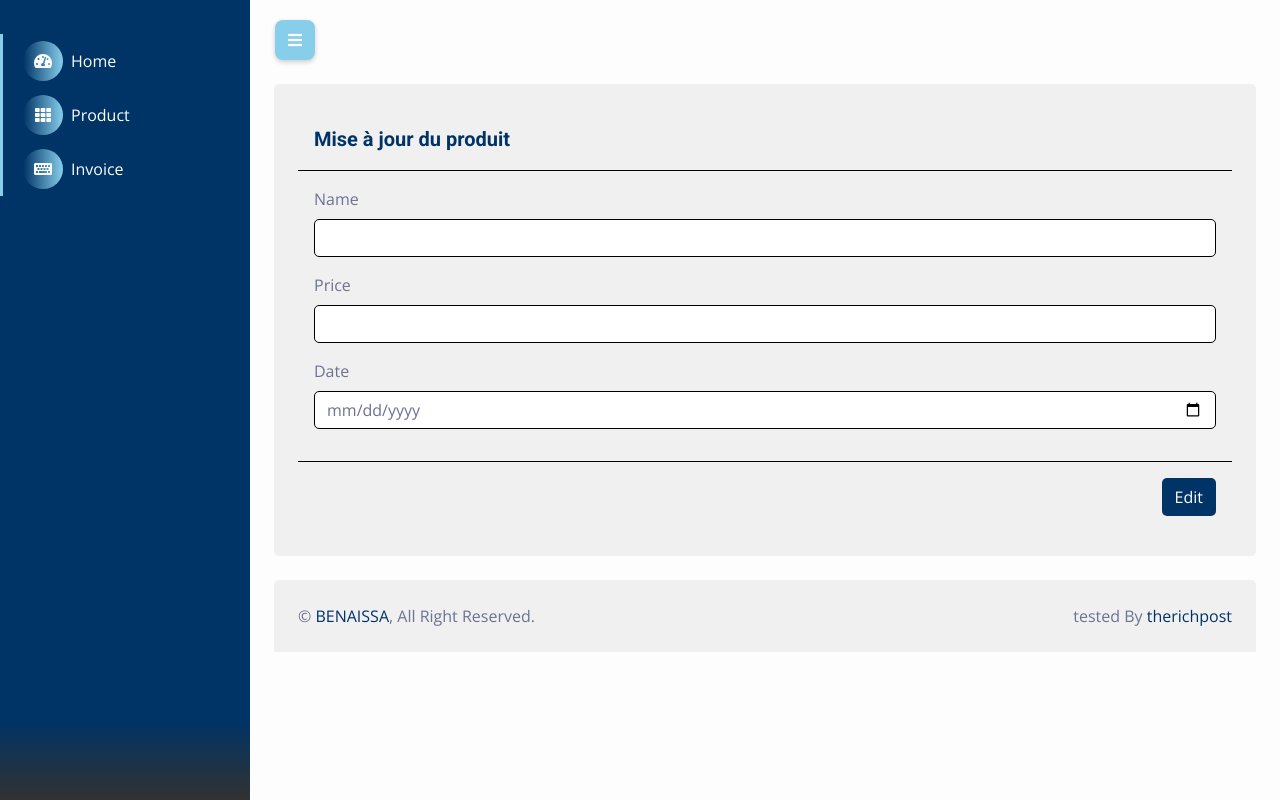
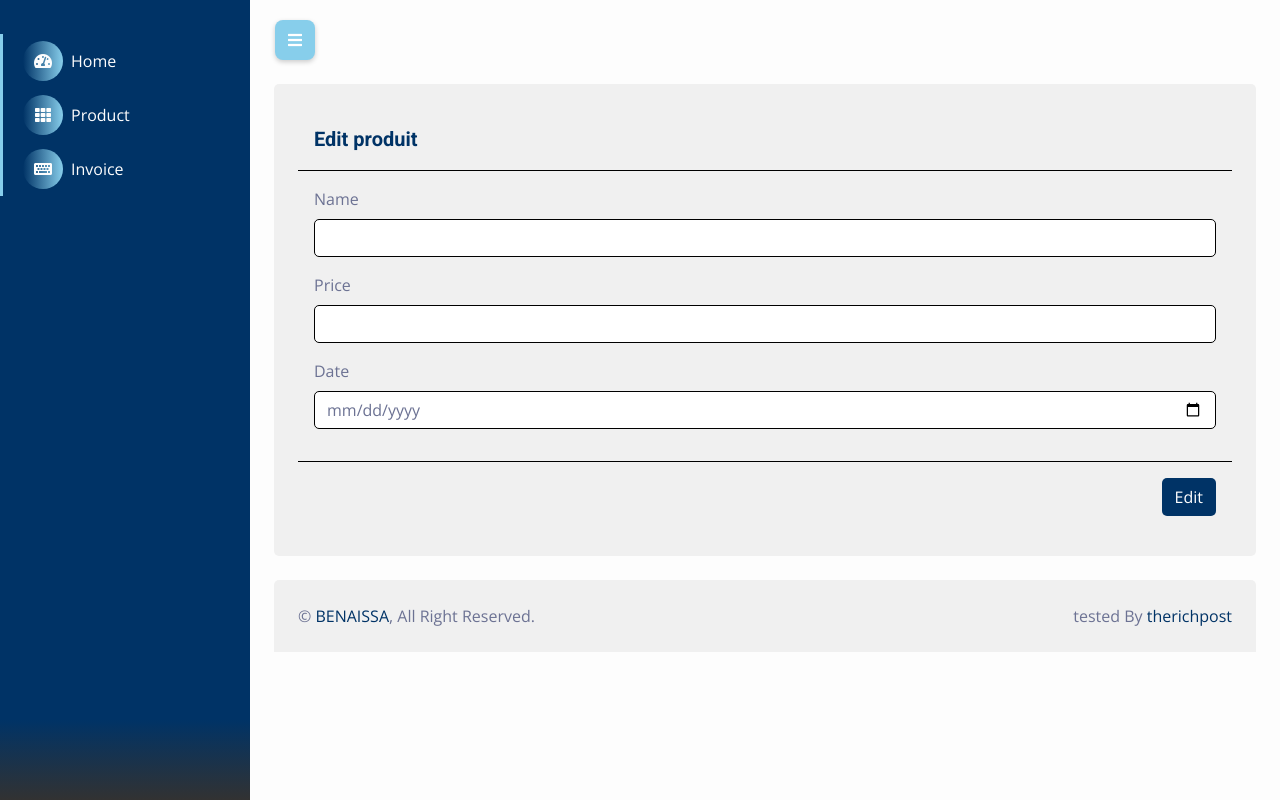
Before and after one commit to meriem582/invoiceGenerator, a Django app: template invoiceGeneratorApp/templates/edit.html in a window 1280 px wide. Run offline with Django 5.2, Linux system fonts and the light colour scheme; the template is opened without the code that fills it, so the values that code supplies are empty; some libraries are stand-ins or nearby versions.

Commit message:
update_rapport

```diff
--- a/invoiceGeneratorApp/templates/edit.html
+++ b/invoiceGeneratorApp/templates/edit.html
@@ -53,7 +53,7 @@
                     <form action="EditProduct/" method="post">
                         {%csrf_token %}
                         <div class="modal-header">
-                            <h5 class="modal-title" id="exampleModalLabel">Mise à jour du produit</h5>
+                            <h5 class="modal-title" id="exampleModalLabel">Edit produit</h5>
                             <input type="hidden" value="{{product.id}}" name="id">
                         </div>
                         <div class="modal-body" style="text-align: left;">
```
Also changed, not shown: 2 other files.
